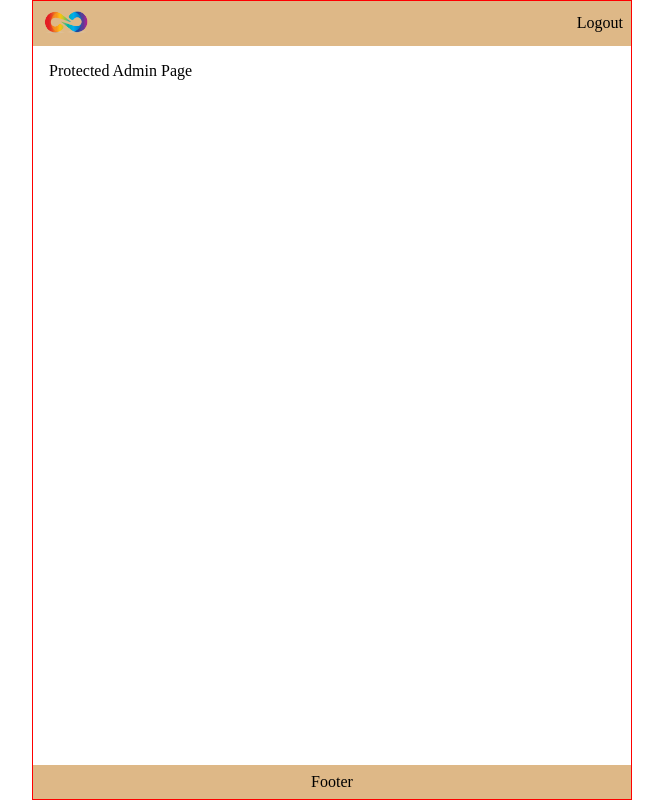
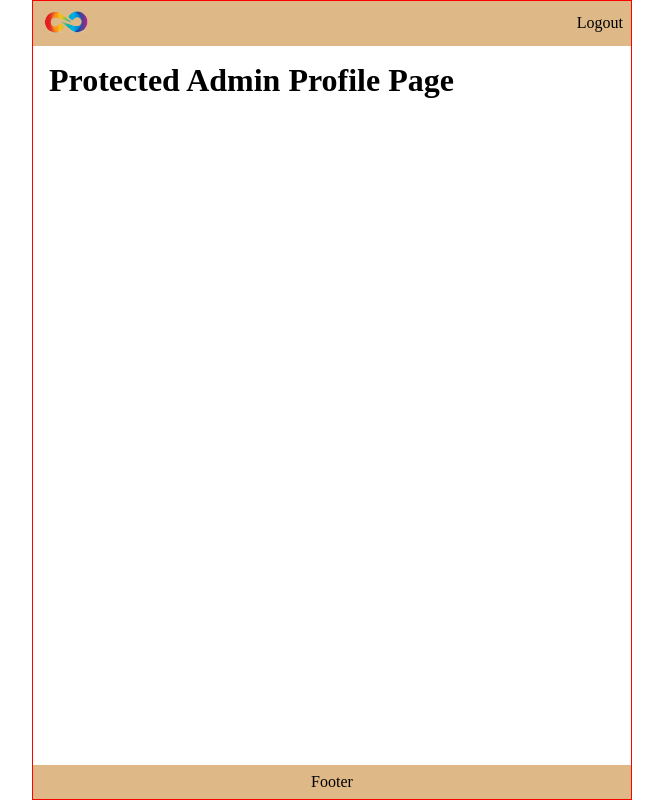
Before and after one commit to atabek-furkad/gulkaz-general, a React (Create React App) app in the folder frontend/: page /profile in a window 1280 px wide. Shown: the whole page, without its empty margins (308-971 px from the left). Built offline with nearby package versions, Linux system fonts and the light colour scheme; sample sign-in values are in the browser's storage.

Commit message:
code clean up

```diff
--- a/frontend/src/App.js
+++ b/frontend/src/App.js
@@ -5,11 +5,10 @@ import Footer from './components/Footer'
 import ProductPage from './pages/ProductPage'
 import HomePage from './pages/HomePage'
 import LoginPage from './pages/LoginPage'
-import ProfilePage from './pages/ProfilePage'
 import ErrorPage from './pages/ErrorPage'
 
 import Protected from './components/Protected'
-import AdminPage from './pages/AdminPage'
+import ProfilePage from './pages/ProfilePage'
 
 import { UserDataProvider } from './context/UserContext'
 
@@ -26,13 +25,12 @@ const App = () => {
               path="/profile"
               element={
                 <Protected>
-                  <AdminPage />
+                  <ProfilePage />
                 </Protected>
               }
             />
             <Route element={<ProductPage />} path="/products/:id" />
             <Route element={<LoginPage />} path="/login" />
-            <Route element={<ProfilePage />} path="/profile" />
             <Route element={<ErrorPage />} path="/*" />
           </Routes>
           <Footer />
--- a/frontend/src/components/Protected.js
+++ b/frontend/src/components/Protected.js
@@ -4,8 +4,8 @@ import { useContext } from 'react'
 
 const Protected = ({ children }) => {
   const { state } = useContext(UserContext)
-  console.log('protected', JSON.parse(state.userInfo))
-  if (!JSON.parse(state.userInfo)) {
+  console.log('children', children)
+  if (!state.userInfo?.isAdmin) {
     return <Navigate to="/" replace />
   }
   return children
--- a/frontend/src/initialStates/initialUserState.jsx
+++ b/frontend/src/initialStates/initialUserState.jsx
@@ -1,6 +1,6 @@
 const initialUserState = {
   isAuthenticated: false,
-  userInfo: null || localStorage.getItem('userInfo'),
+  userInfo: null || JSON.parse(localStorage.getItem('userInfo')),
 }
 
 export default initialUserState
--- a/frontend/src/pages/AdminPage.js
+++ /dev/null
@@ -1,8 +0,0 @@
-import React from 'react'
-
-const AdminPage = () => {
-  console.log('give us Admin Page')
-  return <div className="AdminPage">Protected Admin Page</div>
-}
-
-export default AdminPage
--- a/frontend/src/pages/HomePage.js
+++ b/frontend/src/pages/HomePage.js
@@ -4,6 +4,7 @@ import ProductsList from '../components/ProductsList'
 
 const HomePage = () => {
   const { state } = useContext(UserContext)
+
   console.log('in home page', state)
   return (
     <div className="HomePage">
--- a/frontend/src/pages/ProfilePage.js
+++ b/frontend/src/pages/ProfilePage.js
@@ -1,7 +1,12 @@
 import React from 'react'
 
 const ProfilePage = () => {
-  return <div>ProfilePage</div>
+  console.log('give us Admin Page')
+  return (
+    <div className="ProfilePage">
+      <h1>Protected Admin Profile Page</h1>
+    </div>
+  )
 }
 
 export default ProfilePage
```
